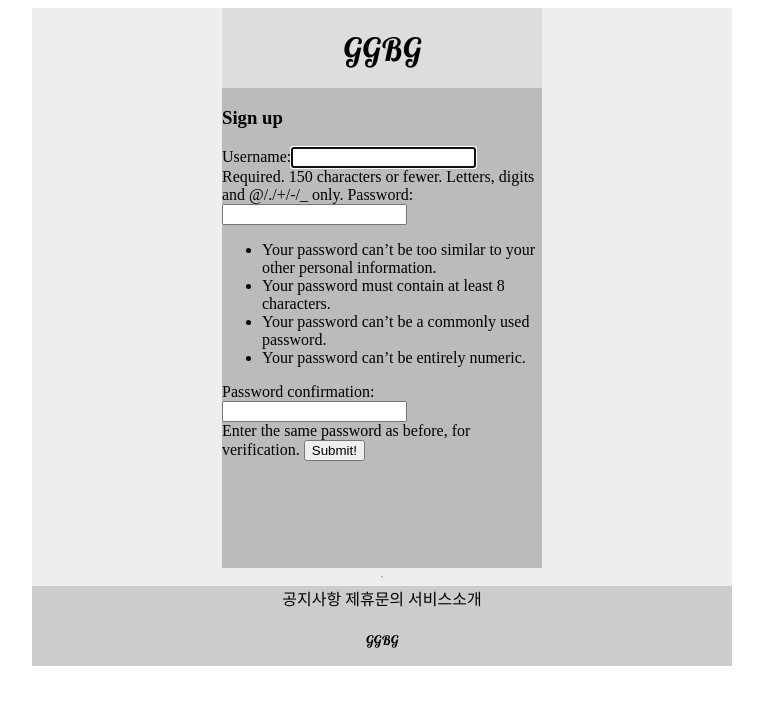
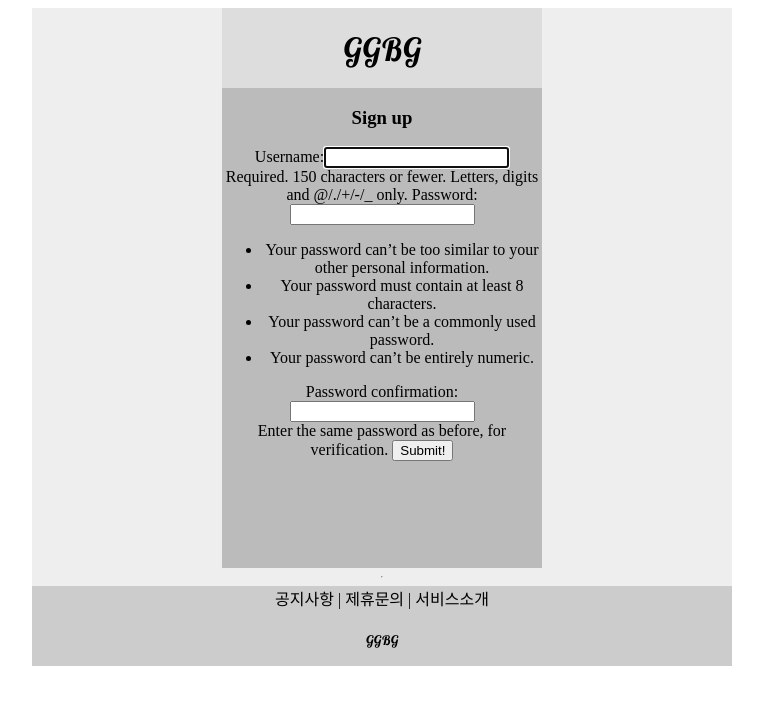
Before and after one commit to codeblue25/django_practice, a Django app: page /account/create/ in a window 1280 px wide. Shown: the top 705 px of the page, without its empty margins (258-1021 px from the left). Run offline with Django 3.2, Linux system fonts and the light colour scheme.

Commit message:
Modify styles and documents

```diff
--- a/accountapp/views.py
+++ b/accountapp/views.py
@@ -27,6 +27,7 @@ def hello_1ban(request):
         user_list = User.objects.all()
         return render(request, 'accountapp/hello_1ban.html', context={'user_list': user_list})
 
+
 class AccountCreateView(CreateView):
     model = User
     form_class = UserCreationForm
--- a/static/base.css
+++ b/static/base.css
@@ -1,4 +1,4 @@
-.wrap{
+.wrap {
     display: flex;
     flex-direction: column;
     /*justify-content: center;*/
@@ -22,7 +22,12 @@
     width: 20rem;
     height: 30rem;
     background-color: #bbb;
+    text-align: center;
     /*margin: 2rem*/
+}
+
+.contents h3 {
+    text-align: center;
 }
 
 .footer_logo {
@@ -32,6 +37,6 @@
     text-align: center;
 }
 
-.footer_logo h5{
+.footer_logo h5 {
     font-family: 'Lobster Two', cursive;
 }
--- a/templates/base.html
+++ b/templates/base.html
@@ -7,7 +7,6 @@
     <div class="wrap">
         {% include 'header.html' %}
 
-{#        <div class="contents">con</div>#}
         {% block content %}
         {% endblock %}
 
--- a/templates/footer.html
+++ b/templates/footer.html
@@ -1,7 +1,7 @@
 <div class="footer_logo">
     <div class = "pragmatic_footer_button">
-        <span>공지사항</span>
-        <span>제휴문의</span>
+        <span>공지사항  |  </span>
+        <span>제휴문의  |  </span>
         <span>서비스소개</span>
     </div>
     <div class = "pragmatic_footer_logo">
--- a/templates/head.html
+++ b/templates/head.html
@@ -2,7 +2,7 @@
 
 <head>
     <meta charset="UTF-8">
-    <title>JJBG</title>
+    <title>GGBG</title>
     <link rel="stylesheet" href=" {% static 'base.css' %}" />
     <link rel="preconnect" href="https://fonts.googleapis.com">
     <link rel="preconnect" href="https://fonts.gstatic.com" crossorigin>
```
